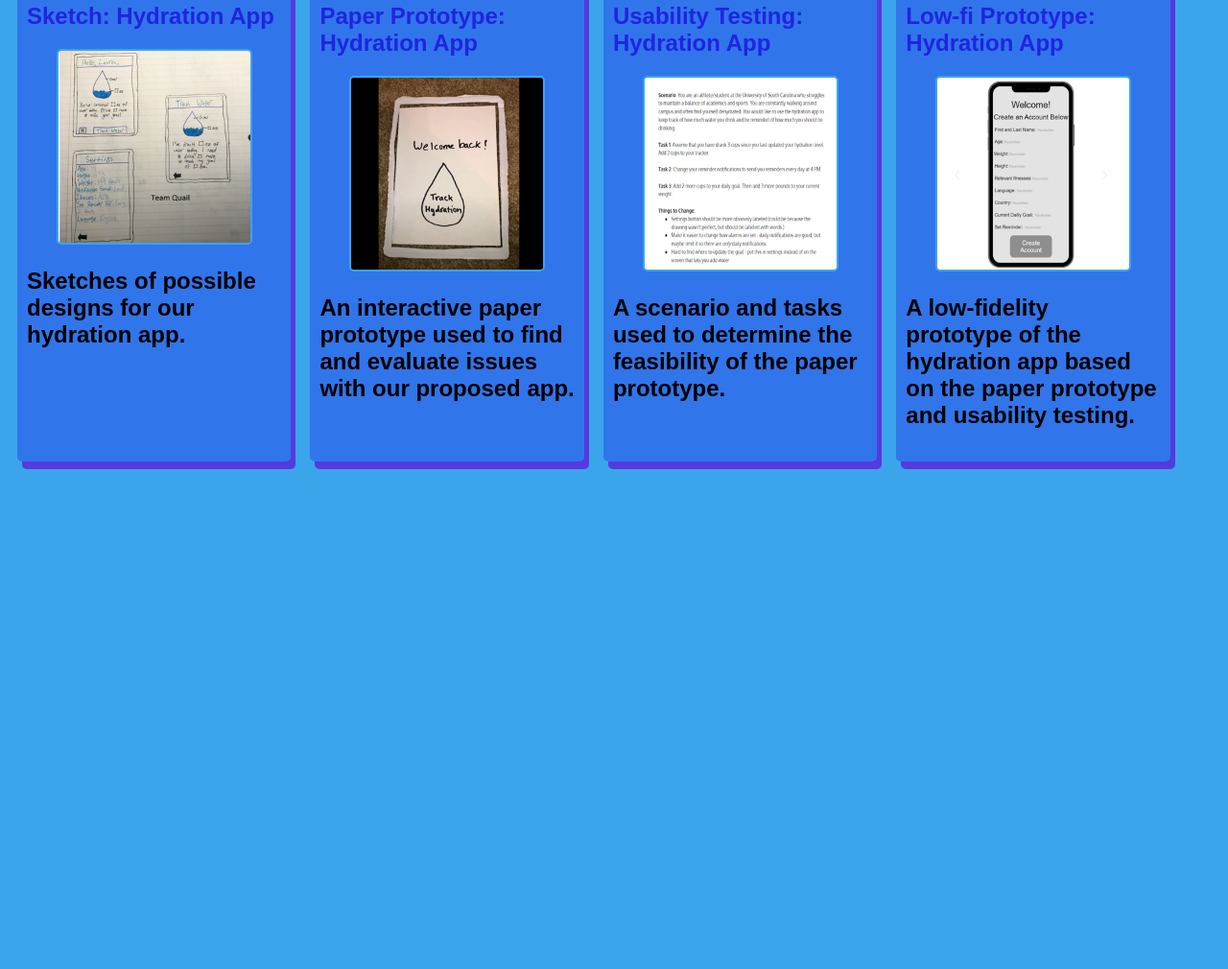
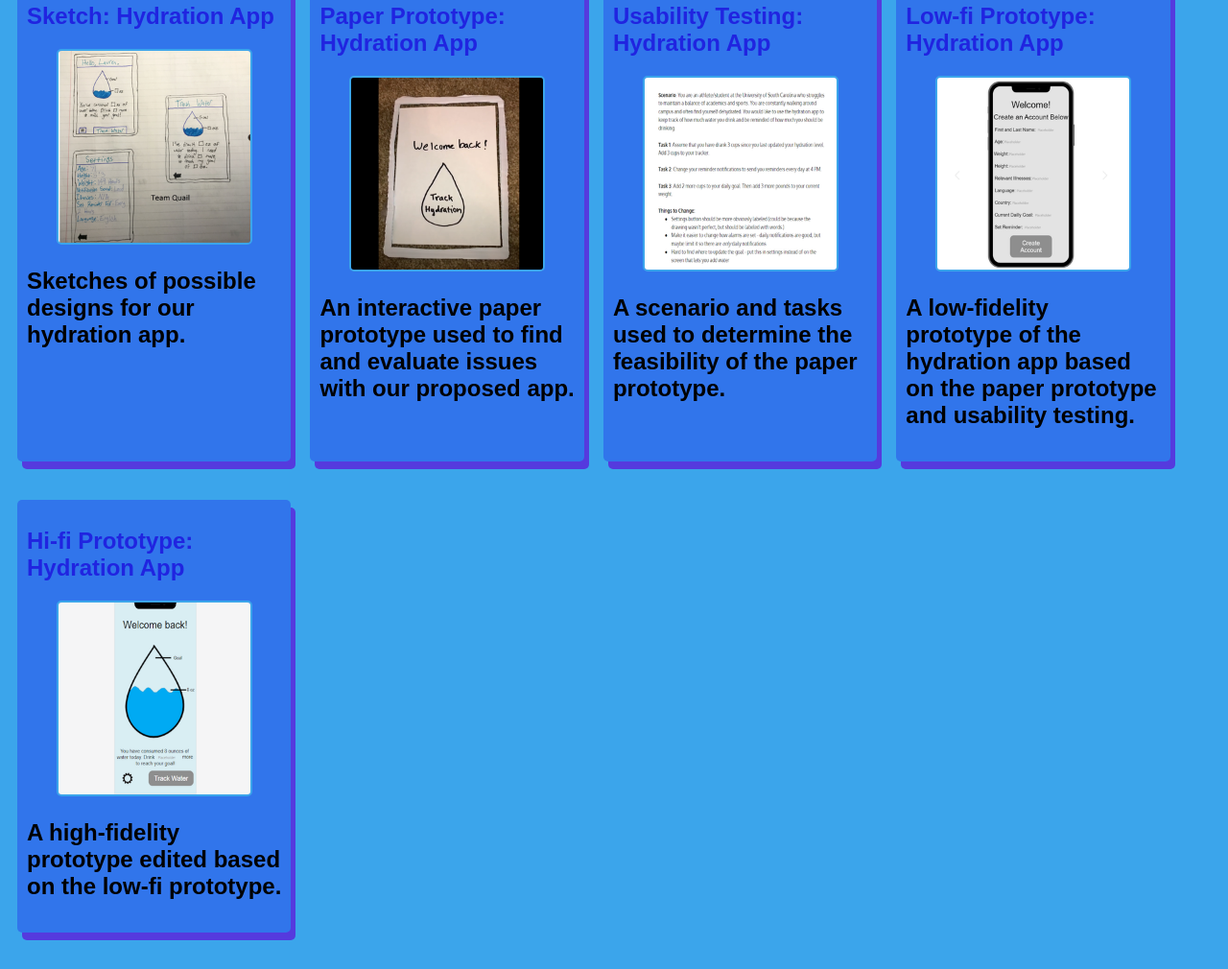
Before and after one commit to ConnerEdwards2002/ConnerEdwards2002.github.io, a plain HTML site: page index.html in a window 1280 px wide. Shown: the part 889-1899 px from the top of the page at 96% size. Before the commit the page ends 1408 px from the top, so only its background shows below. Drawn offline with Linux system fonts and the light colour scheme.

Commit message:
Add files via upload

```diff
--- a/index.html
+++ b/index.html
@@ -79,6 +79,15 @@
                         A low-fidelity prototype of the hydration app based on the paper prototype and usability testing.
                     </p>
                 </section>
+
+            <!-- Hi-fi Prototype Assignment-->
+            <section class="assignment">
+                <a href="files/hi-fi prototype/index.html"><h2>Hi-fi Prototype: Hydration App<h2></a>
+                <a href="files/hi-fi prototype/index.html"><img src="images/hi-fi prototype.png"></a>
+                    <p>
+                        A high-fidelity prototype edited based on the low-fi prototype.
+                    </p>
+                </section>
         </div>
     </body>
 </html>
```
